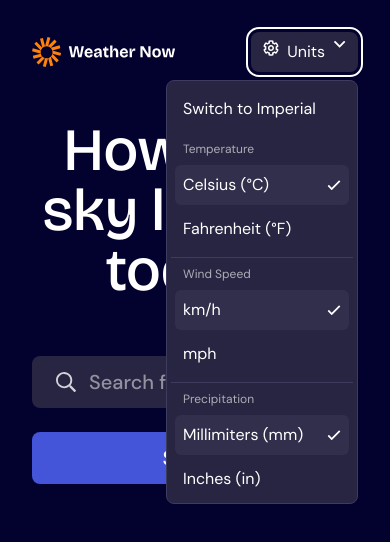
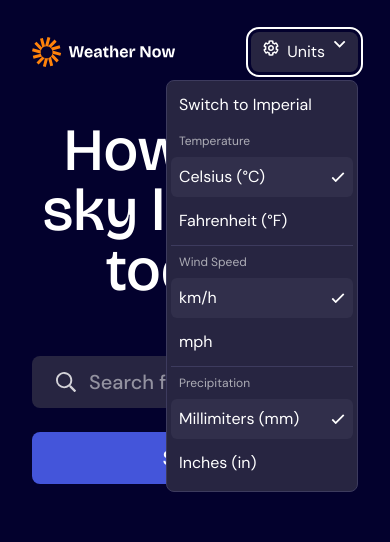
Before and after one commit to GLP94/Weather-App, a React (Vite) app: page / in a window 390 px wide. Both pictures are taken after a click on the button "Units". Shown: the top 542 px of the page. Built offline with nearby package versions, Linux system fonts and the light colour scheme.

Commit message:
Added media query for prefered reduced motion, modifying the bounce and the spin animation. Adjusted the header menu, eliminating both the hr and forms from the ul list. Also assigned const to some js variables.

```diff
--- a/index.html
+++ b/index.html
@@ -4,7 +4,7 @@
     <meta charset="UTF-8" />
     <meta name="viewport" content="width=device-width, initial-scale=1.0" />
     <meta http-equiv="X-UA-Compatible" content="ie=edge">
-    <link rel="icon" type="image/svg+xml" href="/vite.svg" />
+    <link rel="icon" type="image/svg+xml" href="./src/assets/favicon-32x32.png" />
     <link rel="preconnect" href="https://fonts.googleapis.com">
     <link rel="preconnect" href="https://fonts.gstatic.com" crossorigin>
     <link href="https://fonts.googleapis.com/css2?family=DM+Sans:ital,opsz,wght@0,9..40,100..1000;1,9..40,100..1000&family=Inter:ital,opsz,wght@0,14..32,100..900;1,14..32,100..900&display=swap" rel="stylesheet">
--- a/src/components/Header.jsx
+++ b/src/components/Header.jsx
@@ -4,23 +4,19 @@ import iconUnit from "../assets/icon-units.svg";
 import iconDropDown from "../assets/icon-dropdown.svg";
 import checkmark from "../assets/icon-checkmark.svg";
 
-export default function Header({temperature, windSpeed, precipitation, setTemperature, setWindSpeed, setPrecipitation}) {
+export default function Header({ temperature, windSpeed, precipitation, setTemperature, setWindSpeed, setPrecipitation }) {
 
     const [appearance, setAppearance] = useState(false);
 
-    let isMetric = temperature === "celsius"
+    const isMetric = temperature === "celsius"
         && windSpeed === "kmh"
         && precipitation === "mm";
-
-    let unitName = isMetric ? "Switch to Imperial" : "Switch to Metric";
-
+    const unitName = isMetric ? "Switch to Imperial" : "Switch to Metric";
     let menuRef = useRef(null);
-
-
 
     useEffect(() => {
         const handleClick = (event) => {
-            if (menuRef.current && !menuRef.current.contains(event.target)){
+            if (menuRef.current && !menuRef.current.contains(event.target)) {
                 setAppearance(false);
             }
         }
@@ -31,14 +27,13 @@ export default function Header({temperature, windSpeed, precipitation, setTemper
 
     }, []);
 
-
     const handleUnit = () => {
-        if (isMetric){
+        if (isMetric) {
             setTemperature("fahrenheit");
             setWindSpeed("mph");
             setPrecipitation("inch");
         }
-        else{
+        else {
             setTemperature("celsius");
             setWindSpeed("kmh");
             setPrecipitation("mm");
@@ -57,30 +52,32 @@ export default function Header({temperature, windSpeed, precipitation, setTemper
             <div className="flex flex-col items-end relative"
                 ref={menuRef}
             >
-                <button className="bg-(--neutral-800) flex px-3 py-2 rounded-lg gap-2 focus:outline-2 focus:outline-offset-3 focus:outline-white hover:bg-(--neutral-700)"
-                    onClick={() => {setAppearance(prev => !prev)}}
+                <button
+                    className="bg-(--neutral-800) flex px-3 py-2 rounded-lg gap-2 focus:outline-2 focus:outline-offset-3 focus:outline-white hover:bg-(--neutral-700)"
+                    type="button"
+                    onClick={() => { setAppearance(prev => !prev) }}
                     aria-haspopup="true"
                 >
-                    <img src={iconUnit} alt="Units Option" aria-hidden="true"/>
+                    <img src={iconUnit} alt="Units Option" aria-hidden="true" />
                     Units
-                    <img src={iconDropDown} alt="Dropdown icon" aria-hidden="true"/>
+                    <img src={iconDropDown} alt="Dropdown icon" aria-hidden="true" />
                 </button>
                 <ul
                     className={`${appearance ? "flex" : "hidden"} z-2 absolute top-10 bg-(--neutral-800) p-1 mt-2 rounded-lg w-48 flex flex-col gap-2 border border-(--neutral-600)`}
                     aria-expanded={appearance}
                 >
-                    <li className="p-1">
+                    <li>
                         <button
+                            type="button"
                             className="focus:outline-1 focus:outline-offset-3 focus:outline-white w-full text-left rounded-md p-2 hover:bg-(--neutral-700)"
                             onClick={handleUnit}
                         >
                             {unitName}
                         </button>
                     </li>
-                    <li className="px-3 text-(--neutral-300) text-xs">Temperature</li>
-                    <li>
-                        <form className="flex flex-col gap-1 px-1">
-                            <label className="flex justify-between p-2 has-checked:bg-(--neutral-700) rounded-md hover:bg-(--neutral-700)">
+                    <li className="px-2 text-(--neutral-300) text-xs">Temperature</li>
+                    <li className="border-b border-(--neutral-600)">
+                        <label className="flex justify-between p-2 has-checked:bg-(--neutral-700) rounded-md hover:bg-(--neutral-700) mb-1">
                             Celsius (°C)
                             <input
                                 className="appearance-none sr-only has-checked:bg-(--neutral-700)"
@@ -92,10 +89,10 @@ export default function Header({temperature, windSpeed, precipitation, setTemper
                             >
                             </input>
                             {temperature === "celsius" && (
-                                    <img src={checkmark} alt="checked"/>
+                                <img src={checkmark} alt="checked" />
                             )}
                         </label>
-                            <label className="flex justify-between p-2 has-checked:bg-(--neutral-700) rounded-md hover:bg-(--neutral-700)">
+                        <label className="flex justify-between p-2 has-checked:bg-(--neutral-700) rounded-md hover:bg-(--neutral-700) mb-1">
                             Fahrenheit (°F)
                             <input
                                 className="appearance-none sr-only"
@@ -107,16 +104,13 @@ export default function Header({temperature, windSpeed, precipitation, setTemper
                             >
                             </input>
                             {temperature === "fahrenheit" && (
-                                    <img src={checkmark} alt="checked"/>
+                                <img src={checkmark} alt="checked" />
                             )}
                         </label>
-                        </form>
                     </li>
-                    <hr className="border-(--neutral-600)"></hr>
-                    <li className="px-3 text-(--neutral-300) text-xs">Wind Speed</li>
-                    <li>
-                        <form className="flex flex-col gap-1 px-1">
-                            <label className="flex justify-between p-2 has-checked:bg-(--neutral-700) rounded-md hover:bg-(--neutral-700)">
+                    <li className="px-2 text-(--neutral-300) text-xs">Wind Speed</li>
+                    <li className="border-b border-(--neutral-600)">
+                        <label className="flex justify-between p-2 has-checked:bg-(--neutral-700) rounded-md hover:bg-(--neutral-700) mb-1">
                             km/h
                             <input
                                 className="appearance-none sr-only"
@@ -128,10 +122,10 @@ export default function Header({temperature, windSpeed, precipitation, setTemper
                             >
                             </input>
                             {windSpeed === "kmh" && (
-                                    <img src={checkmark} alt="checked"/>
+                                <img src={checkmark} alt="checked" />
                             )}
                         </label>
-                            <label className="flex justify-between p-2 has-checked:bg-(--neutral-700) rounded-md hover:bg-(--neutral-700)">
+                        <label className="flex justify-between p-2 has-checked:bg-(--neutral-700) rounded-md hover:bg-(--neutral-700) mb-1">
                             mph
                             <input
                                 className="appearance-none sr-only"
@@ -143,16 +137,13 @@ export default function Header({temperature, windSpeed, precipitation, setTemper
                             >
                             </input>
                             {windSpeed === "mph" && (
-                                    <img src={checkmark} alt="checked"/>
+                                <img src={checkmark} alt="checked" />
                             )}
                         </label>
-                        </form>
                     </li>
-                    <hr className="border-(--neutral-600)"></hr>
-                    <li className="px-3 text-(--neutral-300) text-xs">Precipitation</li>
+                    <li className="px-2 text-(--neutral-300) text-xs">Precipitation</li>
                     <li>
-                        <form className="flex flex-col gap-1 px-1">
-                            <label className="flex justify-between p-2 has-checked:bg-(--neutral-700) rounded-md hover:bg-(--neutral-700)">
+                        <label className="flex justify-between p-2 has-checked:bg-(--neutral-700) rounded-md hover:bg-(--neutral-700) mb-1">
                             Millimiters (mm)
                             <input
                                 className="appearance-none sr-only"
@@ -164,10 +155,10 @@ export default function Header({temperature, windSpeed, precipitation, setTemper
                             >
                             </input>
                             {precipitation === "mm" && (
-                                    <img src={checkmark} alt="checked"/>
+                                <img src={checkmark} alt="checked" />
                             )}
                         </label>
-                            <label className="flex justify-between p-2 has-checked:bg-(--neutral-700) rounded-md hover:bg-(--neutral-700)">
+                        <label className="flex justify-between p-2 has-checked:bg-(--neutral-700) rounded-md hover:bg-(--neutral-700) mb-1">
                             Inches (in)
                             <input
                                 className="appearance-none sr-only"
@@ -179,10 +170,9 @@ export default function Header({temperature, windSpeed, precipitation, setTemper
                             >
                             </input>
                             {precipitation === "inch" && (
-                                    <img src={checkmark} alt="checked"/>
+                                <img src={checkmark} alt="checked" />
                             )}
                         </label>
-                        </form>
                     </li>
                 </ul>
             </div>
--- a/src/components/Search.jsx
+++ b/src/components/Search.jsx
@@ -71,6 +71,7 @@ export default function Search({setPlace, setNoResult, setWeather}){
                     <h1 className="text-4xl mt-8">Something went wrong</h1>
                     <p className="py-4">We couldn't connect to the server (API error). Please try again in a few moments.</p>
                     <button
+                        type="button"
                         onClick={handleError}
                         className="flex focus:outline-2 bg-(--neutral-800) py-2 px-4 focus:outline-offset-3 focus:outline-white hover:bg-(--neutral-700) rounded-lg"
                     >
--- a/src/index.css
+++ b/src/index.css
@@ -27,15 +27,16 @@
     --Blue-700: hsl(248, 70%, 36%);
 }
 
-*, ::before, ::after{
+*,
+::before,
+::after{
     box-sizing: border-box;
 }
 
 .scrollbar{
-
     &::-webkit-scrollbar{
-        background-color: none;
-        width: 5px;
+        background-color: transparent;
+        width: 0.313em;
     }
 
     &::-webkit-scrollbar-thumb{
@@ -45,11 +46,11 @@
 }
 
 body{
-    font-family: "DM-Sans", "sans-serif";
+    font-family: "DM-Sans", sans-serif;
 }
 
 h1{
-    font-family: "Bricolage-Grotesque", "sans-serif" !important
+    font-family: "Bricolage-Grotesque", sans-serif;
 }
 
 .spin{
@@ -79,7 +80,7 @@ h1{
     background-position: center;
 }
 
-@media (min-width: 344px) {
+@media (min-width: 21.5em) {
     .bg{
         background-image: url("./assets/bg-today-large.svg");
     }
@@ -103,3 +104,23 @@ h1{
         transform: translateY(-100px)
     }
 }
+
+@keyframes pulse {
+    0%, 100% {
+        opacity: 1;
+    }
+
+    50% {
+        opacity: 0.5;
+    }
+}
+
+@media (prefers-reduced-motion: reduce){
+    .spin{
+        animation: spin 10s infinite linear;
+    }
+
+    .bounce{
+        animation: pulse 5s ease-in-out infinite;
+    }
+}
```
Also changed, not shown: src/App.jsx (+18 -19 lines), src/components/Hourly.jsx (+11 -3 lines). Lines whose indentation alone changed are shown as unchanged.
